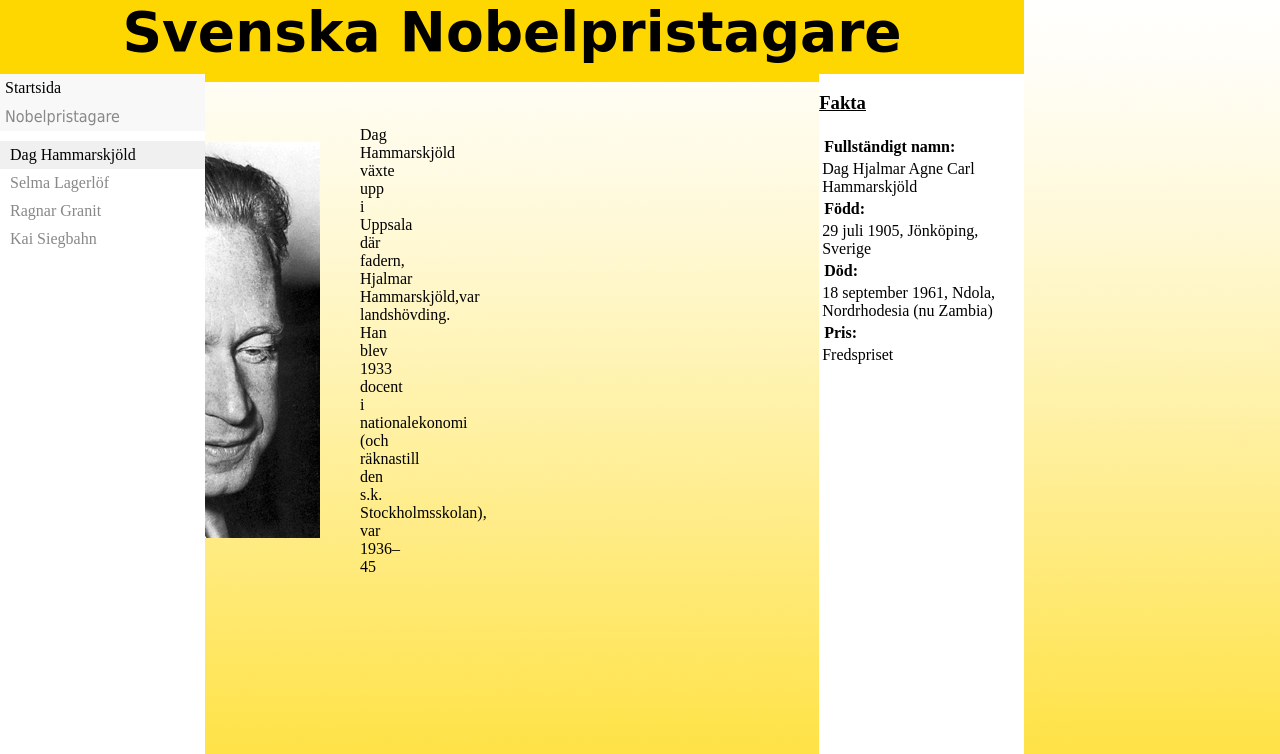
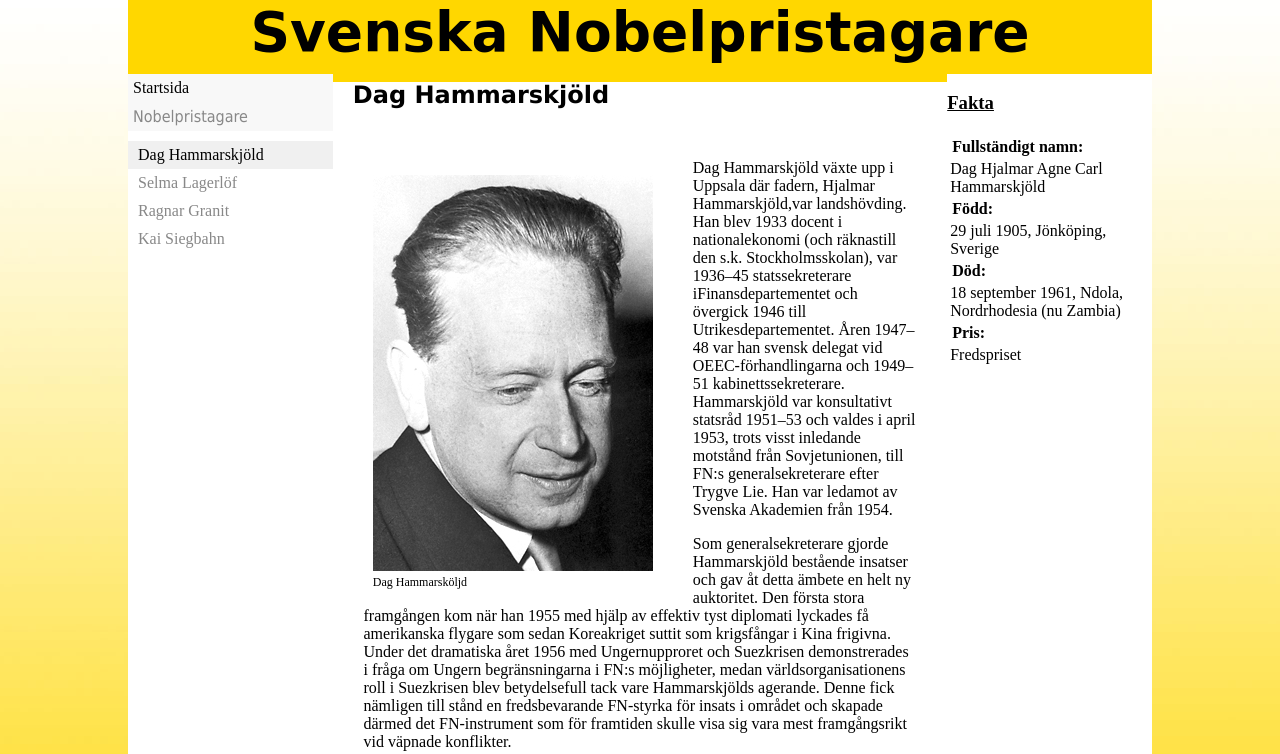
Before and after one commit to iammattej/iammattej.github.io, a PHP site: page /Dag.html in a window 1280 px wide. Shown: the top 754 px of the page. Run offline with PHP 8.4, Linux system fonts and the light colour scheme.

Commit message:
Update nobelpriset.css

```diff
--- a/nobelpriset.css
+++ b/nobelpriset.css
@@ -1,7 +1,7 @@
 body {
     margin: 0;
   background-image: url(bi.jpg);
-position: fixed;
+background-position: 100% 100%;
 }
 
 #storbox {
```
